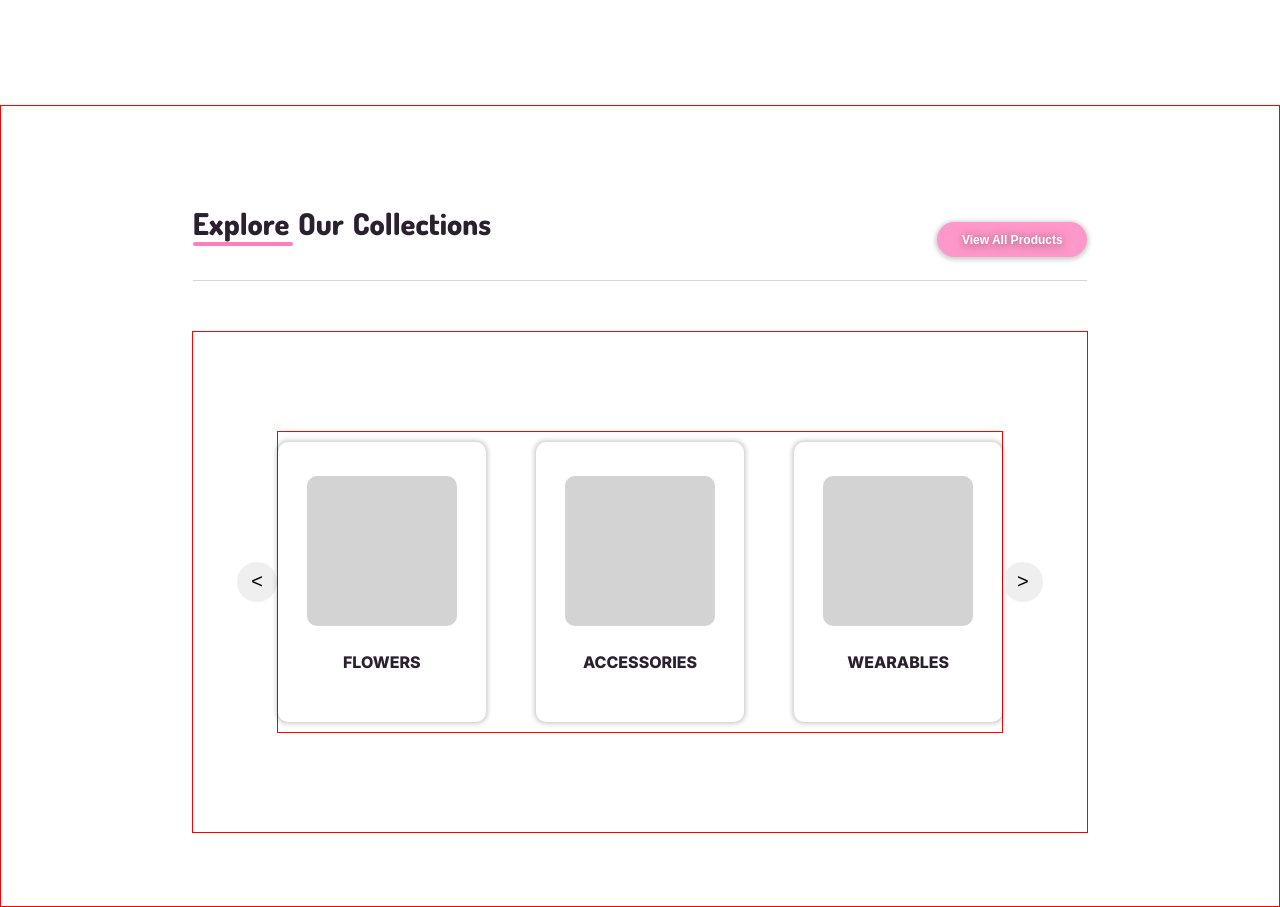
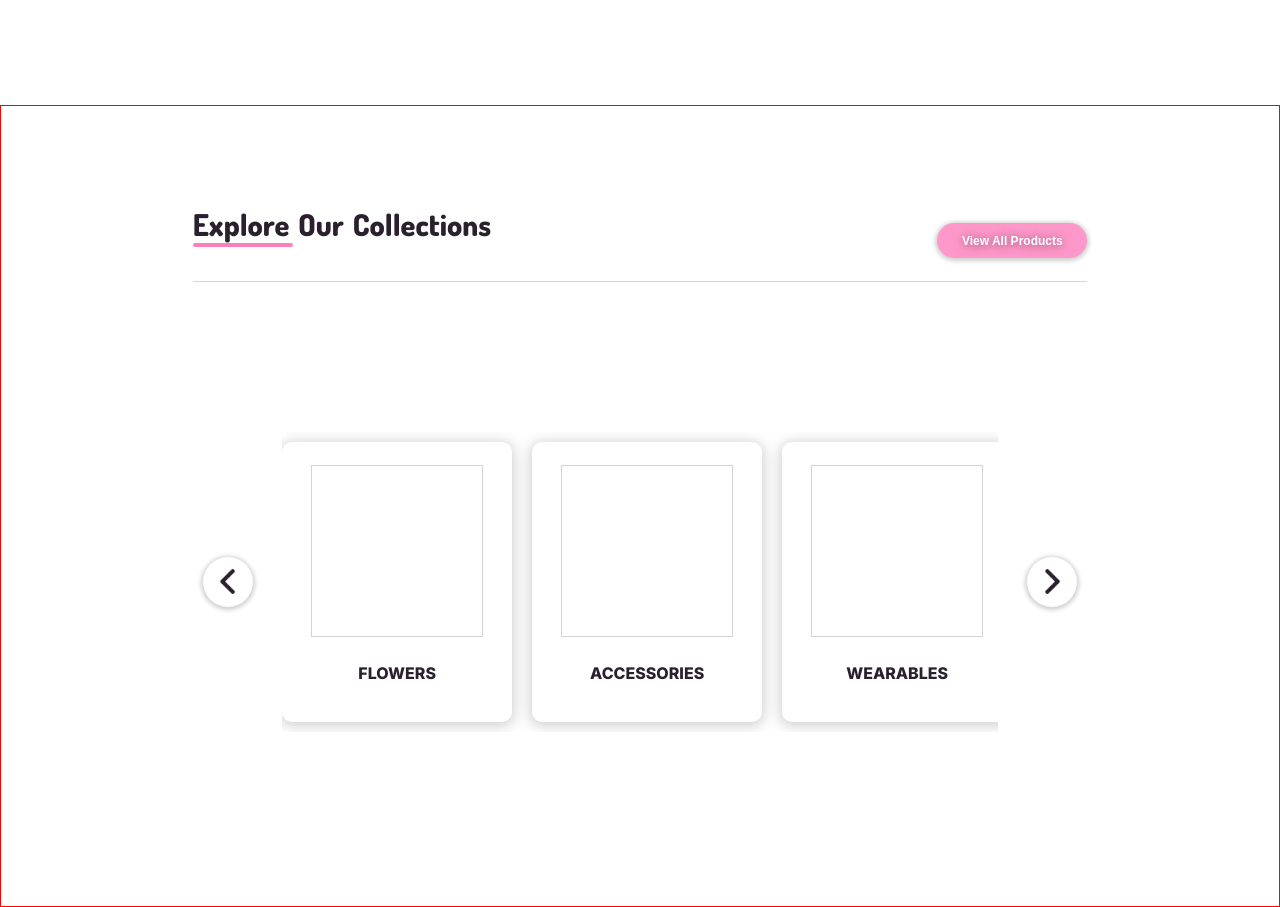
Before and after one commit to yoshinari116/adorableknots, a PHP site: page /home.php in a window 1280 px wide. Shown: the part 923-1830 px from the top of the page. Run offline with PHP 8.4, Linux system fonts and the light colour scheme; some web fonts are replaced.

Commit message:
fixed alignment of slider

```diff
--- a/css/home.css
+++ b/css/home.css
@@ -353,7 +353,6 @@
 }
 
 .category-slider-container {
-    border: 1px solid red;
     height: 500px;
     width: 70%;
     display: flex;
@@ -361,32 +360,40 @@
 }
 
 .category-slider {
+    height: 300px;
     display: flex;
     align-items: center;
     justify-content: center;
     position: relative;
-    width: 90%;
+    width: 100%;
     margin: auto;
 }
 
+.slider-wrapper {
+    height: 100%;
+    width: 80%;
+    overflow: hidden;
+    position: relative;
+    display: flex;
+    align-items: center; /* Centers vertically */
+}
 
 .slider {
-    border: 1px solid red;
-    height: 300px;
-    width: 90%;
     display: flex;
-    align-items: center;
-    justify-content: center;
-    gap: 50px;
+    gap: 20px;
     transition: transform 0.5s ease-in-out;
+    min-width: 100%;
+    white-space: nowrap; /* Prevents wrapping */
 }
 
+
 .category-card {
+    flex: 0 0 auto; /* Prevents shrinking */
     width: 200px;
     height: 250px;
     background: white;
     border-radius: 10px;
-    box-shadow: 0px 0px 4px 2px rgba(0, 0, 0, 0.189);
+    box-shadow: 0px 2px 14px 2px rgba(0, 0, 0, 0.189);
     display: flex;
     flex-direction: column;
     align-items: center;
@@ -396,10 +403,9 @@
 }
 
 .category-image {
-    width: 150px;
-    height: 150px;
-    background: lightgray;
-    border-radius: 10px;
+    width: 170px;
+    height: 170px;
+    border: 1px solid lightgray;
     margin-bottom: 10px;
 }
 
@@ -409,18 +415,33 @@
     color: #2B202E;
 }
 
-.prev-btn,
-.next-btn {
+/* BUTTONS */
+.prev-btn, .next-btn {
     border: none;
+    background-color: white;
     border-radius: 50%;
-    width: 40px;
-    height: 40px;
-    font-size: 20px;
+    width: 50px;
+    height: 50px;
+    display: flex;
+    align-items: center;
+    justify-content: center;
     cursor: pointer;
+    box-shadow: 0px 1px 4px 2px rgba(0, 0, 0, 0.189);
     transition: 0.3s;
+    position: absolute;
+    top: 50%;
+    transform: translateY(-50%);
+    z-index: 2; /* Ensures buttons stay above */
 }
 
-.prev-btn:hover,
-.next-btn:hover {
-    background: #bbb;
+.prev-btn { left: 10px; }
+.next-btn { right: 10px; }
+
+.prev-btn img, .next-btn img {
+    width: 25px;
+    height: 25px;
 }
+
+.prev-btn:hover, .next-btn:hover {
+    transform: translateY(-50%) scale(1.1);
+}
--- a/home.php
+++ b/home.php
@@ -72,8 +72,9 @@
         </div>
         <div class="category-slider-container">
             <div class="category-slider">
-                <button class="prev-btn">&lt;</button>
+                <button class="prev-btn"><img src="assets/web_img/left-arrow.png" alt=""></button>
 
+                <div class="slider-wrapper"> <!-- New wrapper for overflow control -->
                     <div class="slider">
                         <div class="category-card">
                             <div class="category-image"></div>
@@ -87,13 +88,22 @@
                             <div class="category-image"></div>
                             <p class="category-title">WEARABLES</p>
                         </div>
+                        <div class="category-card">
+                            <div class="category-image"></div>
+                            <p class="category-title">WEARABLES</p>
+                        </div>
+                        <div class="category-card">
+                            <div class="category-image"></div>
+                            <p class="category-title">WEARABLES</p>
+                        </div>
+                    </div>
                 </div>
 
-                <button class="next-btn">&gt;</button>
+                <button class="next-btn"><img src="assets/web_img/right-arrow.png" alt=""></button>
             </div>
         </div>
     </section>
-
+    <script src="javascript/slider.js"></script>
 
 </body>
 </html>
--- /dev/null
+++ b/javascript/slider.js
@@ -0,0 +1,23 @@
+document.addEventListener("DOMContentLoaded", () => {
+    const slider = document.querySelector(".slider");
+    const prevBtn = document.querySelector(".prev-btn");
+    const nextBtn = document.querySelector(".next-btn");
+
+    let translateX = 0; // Track current position
+    const cardWidth = 220; // Adjust based on your `.category-card` size + gap
+    const maxTranslateX = -(slider.scrollWidth - slider.clientWidth);
+
+    nextBtn.addEventListener("click", () => {
+        if (translateX > maxTranslateX) {
+            translateX -= cardWidth;
+            slider.style.transform = `translateX(${translateX}px)`;
+        }
+    });
+
+    prevBtn.addEventListener("click", () => {
+        if (translateX < 0) {
+            translateX += cardWidth;
+            slider.style.transform = `translateX(${translateX}px)`;
+        }
+    });
+});
```
Also changed, not shown: assets/web_img/left-arrow.png (added), assets/web_img/right-arrow.png (added). Lines whose indentation alone changed are shown as unchanged.
